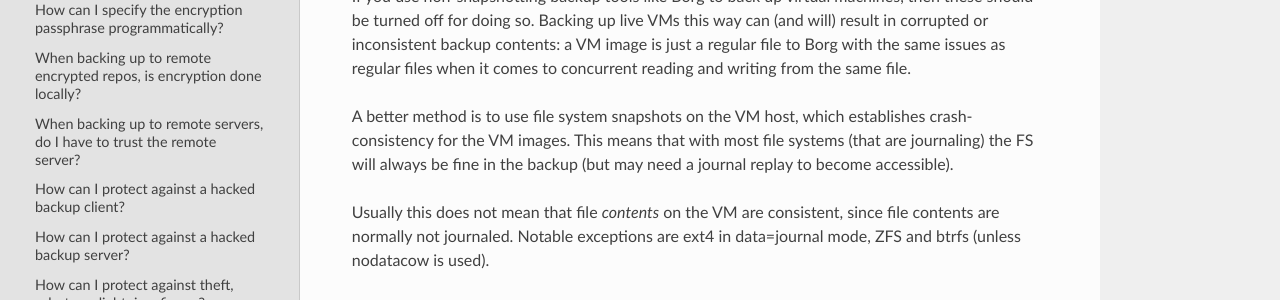
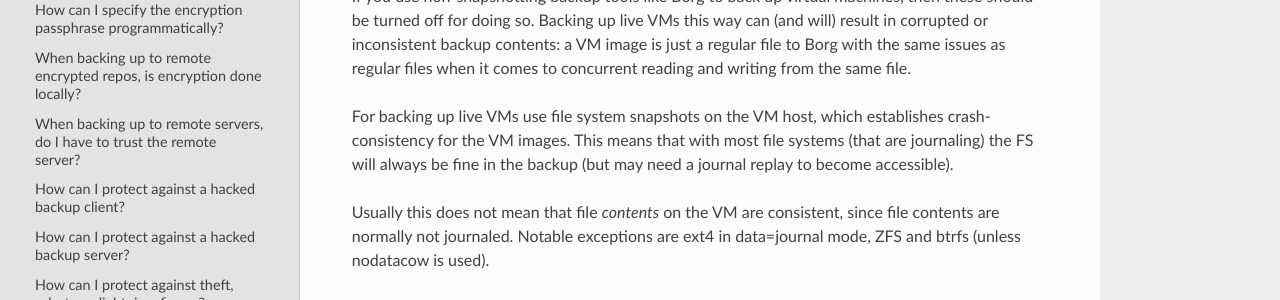
Before and after one commit to borgbackup/borg, a Sphinx documentation site: the page built from docs/faq.rst, in a window 1280 px wide and 900 px high. Shown: the part 303-603 px from the top of the window. Built offline with Sphinx 7.4.7 and the Read the Docs theme 2.0.0, drawn with Linux system fonts in a browser that asks for light colours; pages that are not in the unit, such as notebooks, are missing from menus; the version number could not be read and is left out.

Commit message:
Update faq.rst

```diff
--- a/docs/faq.rst
+++ b/docs/faq.rst
@@ -18,7 +18,7 @@ result in corrupted or inconsistent backup contents: a VM image is just a regula
 Borg with the same issues as regular files when it comes to concurrent reading and writing from
 the same file.
 
-A better method is to use file system snapshots on the VM host, which establishes
+For backing up live VMs use file system snapshots on the VM host, which establishes
 crash-consistency for the VM images. This means that with most file systems
 (that are journaling) the FS will always be fine in the backup (but may need a
 journal replay to become accessible).
```
